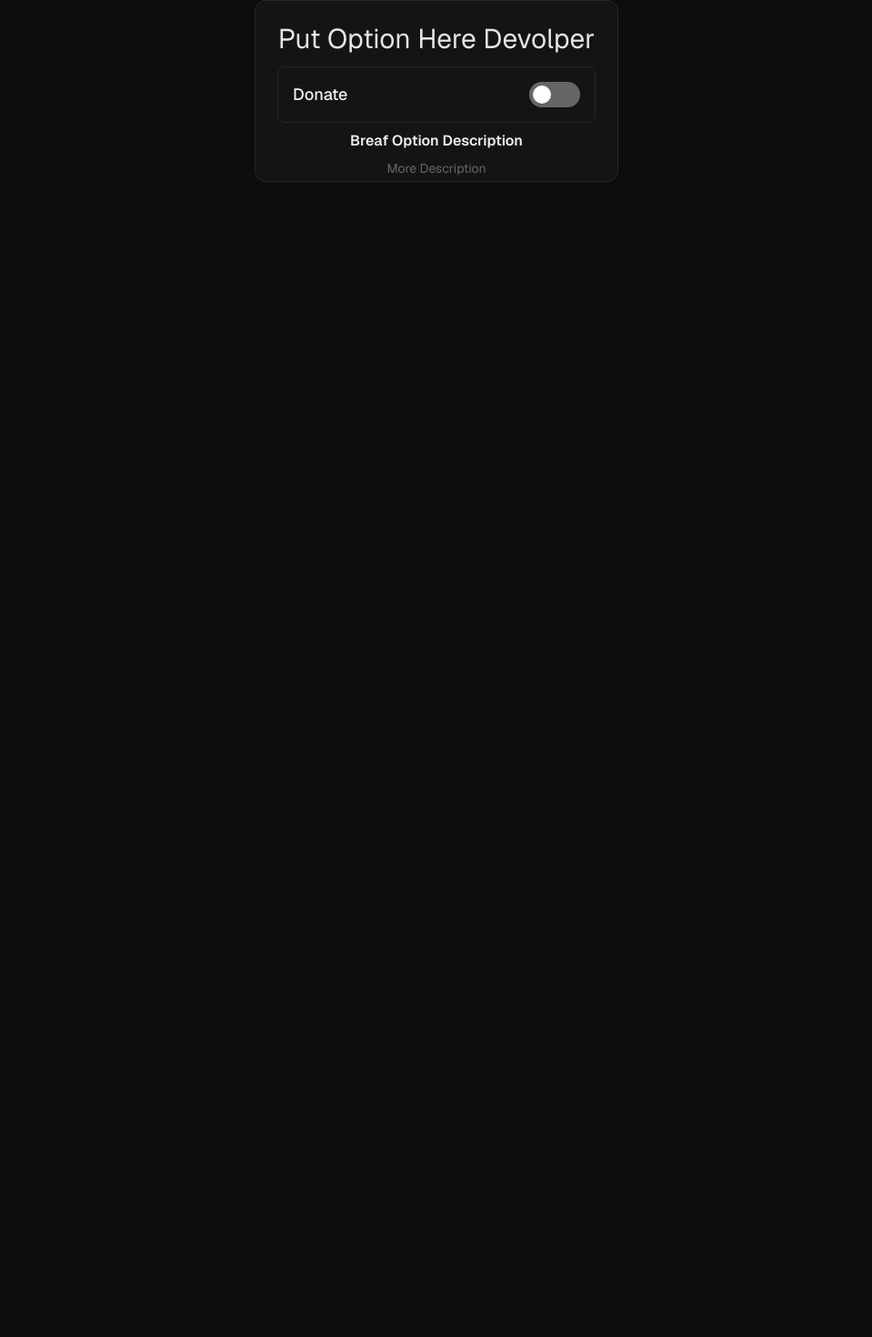
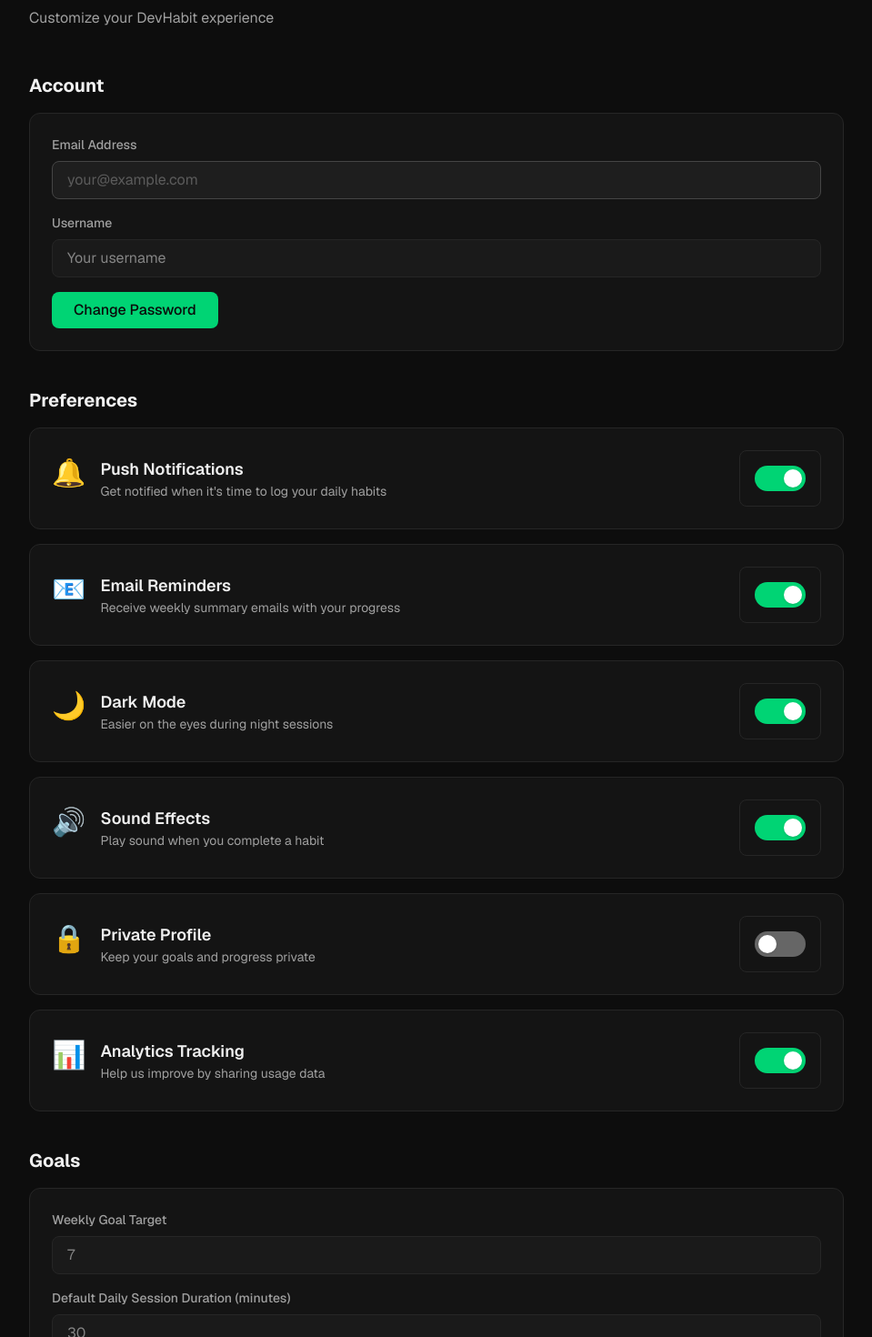
Before and after one commit to angryCar80/Dev-Habit, a Next.js app: page /settings in a window 1280 px wide. Shown: the part 152-1622 px from the top of the page at 91% size, without its empty margins (160-1119 px from the left). Before the commit the page ends 800 px from the top, so only its background shows below. Built offline with nearby package versions, Linux system fonts and the light colour scheme.

Commit message:
feat: worked on the settings page made it look better(nothing is working there)

```diff
--- a/app/dashboard/components/popup.tsx
+++ /dev/null
@@ -1,24 +0,0 @@
-'use client'; // This component uses client-side interactivity
-
-// import React from 'react';
-import Popup from 'reactjs-popup';
-import 'reactjs-popup/dist/index.css'; // Import the default styles
-
-const PopupEdit = () => {
-  return (
-    <div>
-      <p>Click the button to open a popup.</p>
-      {/* Use the Popup component, triggered by a button */}
-      <Popup trigger={<button> Click to open popup </button>} position="right center">
-        {/* Content inside the popup */}
-        <div>
-          <h3>Popup Content</h3>
-          <p>This is a simple popup using reactjs-popup.</p>
-          {/* Optional: Add a close button here if desired */}
-        </div>
-      </Popup>
-    </div>
-  );
-};
-
-export default PopupEdit ;
--- a/app/login/page.tsx
+++ b/app/login/page.tsx
@@ -62,7 +62,7 @@
         </div>
 
         {/* Social Login */}
-        <button className="w-full py-3 px-6 rounded-xl border border-subtle text-primary font-medium hover:bg-elevated transition-colors flex items-center justify-center gap-3">
+        <button className="w-full py-3 px-6 rounded-xl border border-subtle text-primary font-medium hover:bg-elevated transition-colors flex items-center justify-center gap-3 cursor-pointer">
           <svg className="w-5 h-5" viewBox="0 0 24 24">
             <path fill="#4285F4" d="M22.56 12.25c0-.78-.07-1.53-.2-2.25H12v4.26h5.92c-.26 1.37-1.04 2.53-2.21 3.31v2.77h3.57c2.08-1.92 3.28-4.74 3.28-8.09z" />
             <path fill="#34A853" d="M12 23c2.97 0 5.46-.98 7.28-2.66l-3.57-2.77c-.98.66-2.23 1.06-3.71 1.06-2.86 0-5.29-1.93-6.16-4.53H2.18v2.84C3.99 20.53 7.7 23 12 23z" />
@@ -71,6 +71,15 @@
           </svg>
           Continue with Google
         </button>
+
+        <button className="w-full py-3 px-6 rounded-xl border border-subtle text-primary font-medium hover:bg-elevated transition-colors flex items-center justify-center gap-3 mt-4 cursor-pointer">
+          <svg className="w-5 h-5" viewBox="0 0 24 24" fill="currentColor">
+            <path d="M12 0c-6.626 0-12 5.373-12 12 0 5.302 3.438 9.8 8.207 11.387.599.111.793-.261.793-.577v-2.234c-3.338.726-4.033-1.416-4.033-1.416-.546-1.387-1.333-1.756-1.333-1.756-1.089-.745.083-.729.083-.729 1.205.084 1.839 1.237 1.839 1.237 1.07 1.834 2.807 1.304 3.492.997.107-.775.418-1.305.762-1.604-2.665-.305-5.467-1.334-5.467-5.931 0-1.311.469-2.381 1.236-3.221-.124-.303-.535-1.524.117-3.176 0 0 1.008-.322 3.301 1.23.957-.266 1.983-.399 3.003-.404 1.02.005 2.047.138 3.006.404 2.291-1.552 3.297-1.23 3.297-1.23.653 1.653.242 2.874.118 3.176.77.84 1.235 1.911 1.235 3.221 0 4.609-2.807 5.624-5.479 5.921.43.372.823 1.102.823 2.222v 3.293c0 .319.192.694.801.576 4.765-1.589 8.199-6.086 8.199-11.386 0-6.627-5.373-12-12-12z" />
+          </svg>
+          Continue with Github
+        </button>
+
+
 
         {/* Sign Up Link */}
         <p className="text-center mt-8 text-secondary">
--- a/app/settings/page.tsx
+++ b/app/settings/page.tsx
@@ -3,37 +3,164 @@
 import Option, { OptionState } from "../components/Option";
 import { useState } from "react";
 
+export default function SettingsPage() {
+  const [notifications, setNotifications] = useState(OptionState.On);
+  const [emailReminders, setEmailReminders] = useState(OptionState.On);
+  const [darkMode, setDarkMode] = useState(OptionState.On);
+  const [soundEffects, setSoundEffects] = useState(OptionState.On);
+  const [privateProfile, setPrivateProfile] = useState(OptionState.Off);
+  const [analytics, setAnalytics] = useState(OptionState.On);
 
-export default function SettingsPage() {
-  const [ track, setTrack ] = useState(OptionState.Off);
-
-  const handleTrackToggle = (state: OptionState) => {
-    setTrack(state);
-    if (state === OptionState.On) {
-      console.log("Turned on");
-    } else {
-      console.log("Turned on");
-    }
-  }
+  const settings = [
+    {
+      icon: "🔔",
+      title: "Push Notifications",
+      description: "Get notified when it's time to log your daily habits",
+      state: notifications,
+      setState: setNotifications,
+    },
+    {
+      icon: "📧",
+      title: "Email Reminders",
+      description: "Receive weekly summary emails with your progress",
+      state: emailReminders,
+      setState: setEmailReminders,
+    },
+    {
+      icon: "🌙",
+      title: "Dark Mode",
+      description: "Easier on the eyes during night sessions",
+      state: darkMode,
+      setState: setDarkMode,
+    },
+    {
+      icon: "🔊",
+      title: "Sound Effects",
+      description: "Play sound when you complete a habit",
+      state: soundEffects,
+      setState: setSoundEffects,
+    },
+    {
+      icon: "🔒",
+      title: "Private Profile",
+      description: "Keep your goals and progress private",
+      state: privateProfile,
+      setState: setPrivateProfile,
+    },
+    {
+      icon: "📊",
+      title: "Analytics Tracking",
+      description: "Help us improve by sharing usage data",
+      state: analytics,
+      setState: setAnalytics,
+    },
+  ];
 
   return (
-    <>
-      <div className="feature-card p-5 rounded-xl transition-all duration-300 group text-center w-60 ml-5 mt-2">
-        <h1 className="text-4xl font-bold text-primary">Settings</h1>
+    <main className="min-h-screen px-6 py-12">
+      <div className="max-w-4xl mx-auto">
+        {/* Header */}
+        <div className="mb-12">
+          <h1 className="text-4xl font-bold text-primary mb-2">Settings</h1>
+          <p className="text-secondary">Customize your DevHabit experience</p>
+        </div>
+
+        {/* Account Section */}
+        <div className="mb-10">
+          <h2 className="text-xl font-bold text-primary mb-4">Account</h2>
+          <div className="bg-surface p-6 rounded-xl border border-subtle">
+            <div className="space-y-4">
+              <div>
+                <label className="block text-sm font-medium text-secondary mb-2">Email Address</label>
+                <input
+                  type="email"
+                  placeholder="your@example.com"
+                  disabled
+                  className="w-full px-4 py-2 bg-subtle border border-muted rounded-lg text-primary opacity-60 cursor-not-allowed"
+                />
+              </div>
+              <div>
+                <label className="block text-sm font-medium text-secondary mb-2">Username</label>
+                <input
+                  type="text"
+                  placeholder="Your username"
+                  className="w-full px-4 py-2 bg-elevated border border-subtle rounded-lg text-primary focus:outline-none focus:border-accent transition-colors"
+                />
+              </div>
+              <button className="px-6 py-2 bg-accent text-on-accent font-medium rounded-lg hover:opacity-90 transition-opacity cursor-pointer">
+                Change Password
+              </button>
+            </div>
+          </div>
+        </div>
+
+        {/* Preferences Section */}
+        <div className="mb-10">
+          <h2 className="text-xl font-bold text-primary mb-4">Preferences</h2>
+          <div className="space-y-4">
+            {settings.map((setting, idx) => (
+              <div key={idx} className="bg-surface p-6 rounded-xl border border-subtle hover:border-accent transition-all duration-300">
+                <div className="flex items-center justify-between">
+                  <div className="flex items-start gap-4 flex-1">
+                    <span className="text-3xl">{setting.icon}</span>
+                    <div>
+                      <h3 className="text-lg font-semibold text-primary">{setting.title}</h3>
+                      <p className="text-secondary text-sm">{setting.description}</p>
+                    </div>
+                  </div>
+                  <Option
+                    option=""
+                    optionState={setting.state}
+                    createOption={() => {}}
+                    onToggle={(newState) => setting.setState(newState)}
+                  />
+                </div>
+              </div>
+            ))}
+          </div>
+        </div>
+
+        {/* Goals Section */}
+        <div className="mb-10">
+          <h2 className="text-xl font-bold text-primary mb-4">Goals</h2>
+          <div className="bg-surface p-6 rounded-xl border border-subtle">
+            <div className="space-y-4">
+              <div>
+                <label className="block text-sm font-medium text-secondary mb-2">Weekly Goal Target</label>
+                <input
+                  type="number"
+                  placeholder="7"
+                  className="w-full px-4 py-2 bg-elevated border border-subtle rounded-lg text-primary focus:outline-none focus:border-accent transition-colors"
+                />
+              </div>
+              <div>
+                <label className="block text-sm font-medium text-secondary mb-2">Default Daily Session Duration (minutes)</label>
+                <input
+                  type="number"
+                  placeholder="30"
+                  className="w-full px-4 py-2 bg-elevated border border-subtle rounded-lg text-primary focus:outline-none focus:border-accent transition-colors"
+                />
+              </div>
+            </div>
+          </div>
+        </div>
+
+        {/* Danger Zone */}
+        <div className="mt-3">
+          <h2 className="text-xl font-bold text-red-500 mb-4">Danger Zone</h2>
+          <div className="bg-surface p-6 rounded-xl border border-red-500/30 hover:border-red-500/50 transition-colors">
+            <div className="flex items-center justify-between">
+              <div>
+                <h3 className="text-lg font-semibold text-primary">Delete Account</h3>
+                <p className="text-secondary text-sm">Permanently delete your account and all data</p>
+              </div>
+              <button className="px-6 py-2 bg-red-500/20 text-red-500 font-medium rounded-lg hover:bg-red-500/30 transition-colors cursor-pointer border border-red-500/30">
+                Delete
+              </button>
+            </div>
+          </div>
+        </div>
       </div>
-      <div className="feature-card bg-surface p-6 rounded-xl border border-subtle hover:border-accent transition-all duration-300 group cursor-pointer text-center w-100 h-50 m-auto">
-        <div className="text-3xl mb-3 group-hover:scale-110 transition-transform">
-          Put Option Here Devolper
-        </div>
-        <Option
-          option="Donate"
-          optionState={track}
-          createOption={(option) => console.log(option)}
-          onToggle={handleTrackToggle}
-        />
-        <h3 className="mt-2 text-primary font-semibold mb-2"> Breaf Option Description </h3>
-        <p className="text-muted text-sm">More Description</p>
-      </div>
-    </>
+    </main>
   );
 }
```
